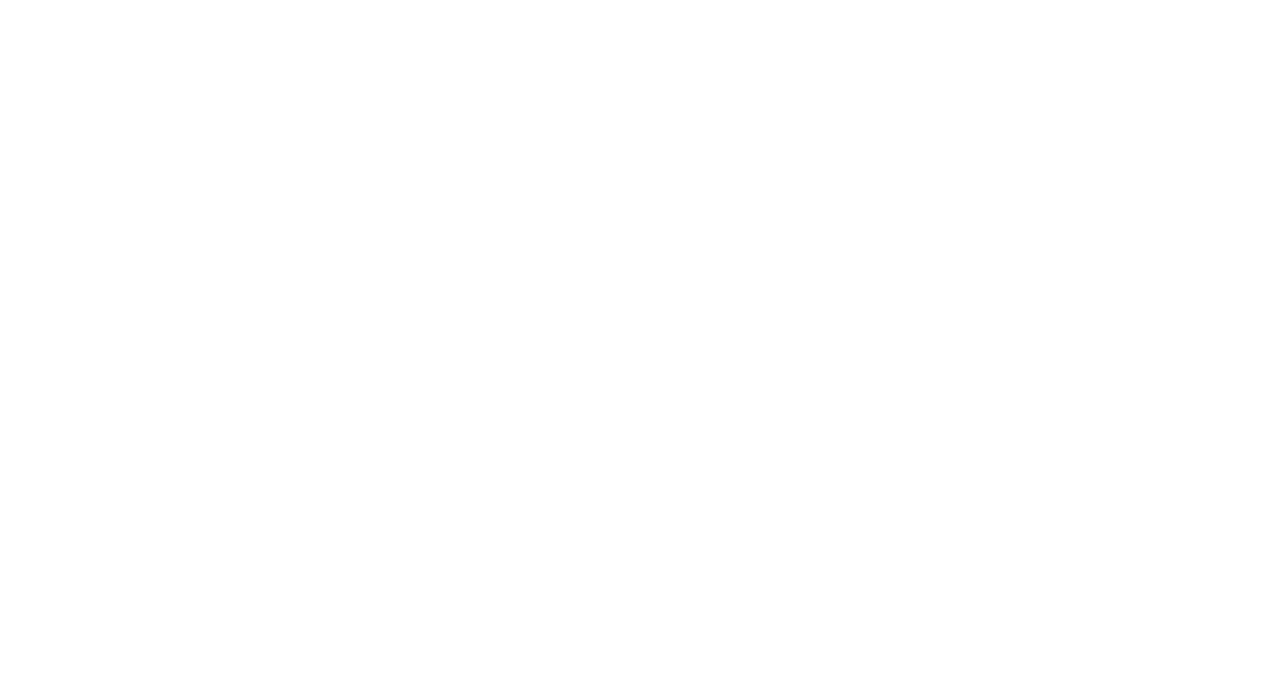
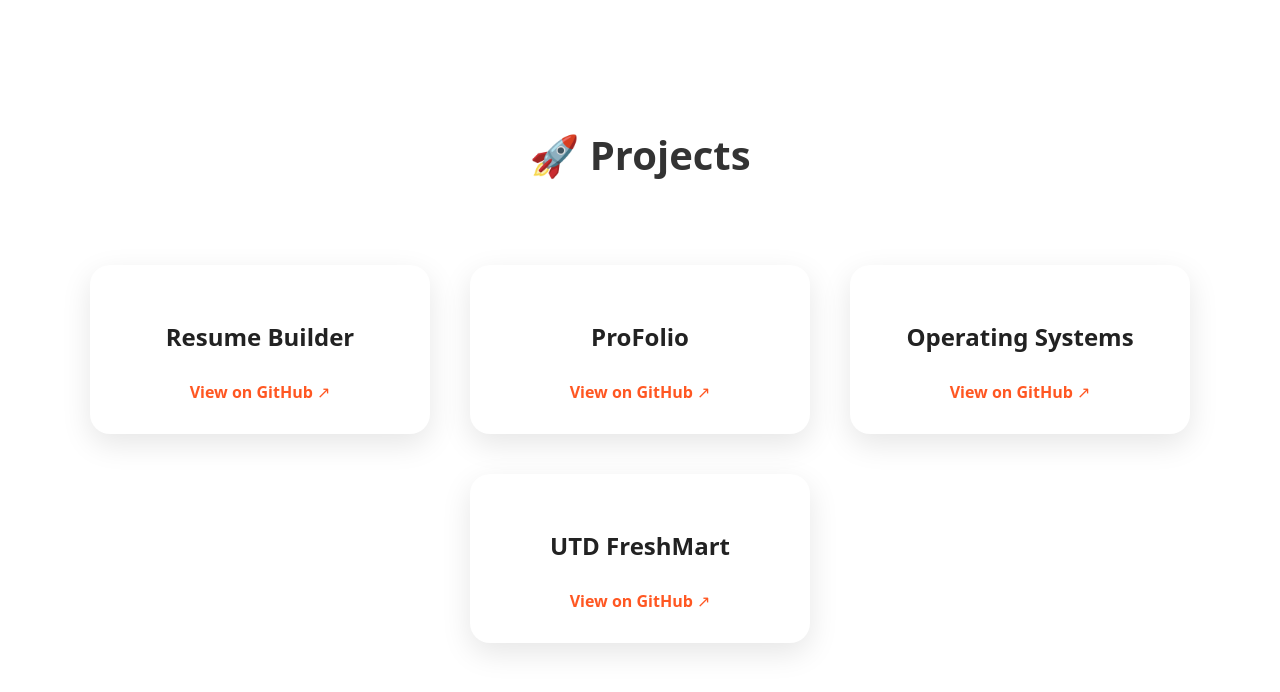
Before and after one commit to Kavyan17/MyPortfolio, a React (Vite) app in the folder my-app/: page /projects in a window 1280 px wide. Before the commit this address had no page. Shown: the top 692 px of the page. Built offline with nearby package versions, Linux system fonts and the light colour scheme.

Commit message:
Added Projects

```diff
--- a/my-app/src/App.jsx
+++ b/my-app/src/App.jsx
@@ -5,6 +5,7 @@ import WorkExp from './components/WorkExperience/WorkExp.jsx';
 import CourseWork from './components/CourseWork/CourseWork.jsx';
 import Technologies from './components/Technologies/Technologies.jsx';
 import Contact from './components/Contact/Contact.jsx';
+import Projects from './components/Projects/Projects.jsx';
 
 function Home() {
   return (
@@ -15,6 +16,7 @@ function Home() {
       <Link to="/coursework" className="nav-link">Go to CourseWork</Link>
       <Link to="/technologies" className="nav-link">Go to Technologies</Link>
       <Link to="/contact" className="nav-link">Go to Contact</Link>
+      <Link to="/projects" className="nav-link">Go to Projects</Link>
     </div>
   );
 }
@@ -29,6 +31,7 @@ function App() {
         <Route path="/coursework" element={<CourseWork />} />
         <Route path="/technologies" element={<Technologies />} />
         <Route path="/contact" element={<Contact />} />
+        <Route path="/projects" element={<Projects />} />
       </Routes>
     </Router>
   );
--- /dev/null
+++ b/my-app/src/components/Projects/Projects.jsx
@@ -0,0 +1,28 @@
+import React from 'react';
+import projectData from '../../data/Projects.json';
+import '../../styles/Projects.css';
+
+const Projects = () => {
+  return (
+    <div className="projects-container">
+      <h2 className="projects-title">🚀 Projects</h2>
+      <div className="projects-grid">
+        {projectData.map(({ id, title, link, desc }) => (
+          <a
+            key={id}
+            href={link}
+            target="_blank"
+            rel="noopener noreferrer"
+            className="project-card"
+          >
+            <h3 className="project-title">{title}</h3>
+            {desc && <p className="project-desc">{desc}</p>}
+            <span className="project-link">View on GitHub ↗</span>
+          </a>
+        ))}
+      </div>
+    </div>
+  );
+};
+
+export default Projects;
--- a/my-app/src/data/Projects.json
+++ b/my-app/src/data/Projects.json
@@ -2,25 +2,25 @@
     {
         "id": 1,
         "title": "Resume Builder",
-        "link": "",
+        "link": "https://github.com/Kavyan17/Resume-Builder",
         "desc": ""
     },
     {
-        "id": 1,
-        "title": "Resume Builder",
-        "link": "",
+        "id": 2,
+        "title": "ProFolio",
+        "link": "https://github.com/Kavyan17/ProFolio",
         "desc": ""
     },
     {
-        "id": 1,
-        "title": "Resume Builder",
-        "link": "",
+        "id": 3,
+        "title": "Operating Systems",
+        "link": "https://github.com/Kavyan17/Operating_Systems",
         "desc": ""
     },
     {
-        "id": 1,
-        "title": "Resume Builder",
-        "link": "",
+        "id": 4,
+        "title": "UTD FreshMart",
+        "link": "https://github.com/Kavyan17/UTD-FreshMart",
         "desc": ""
     }
 ]
--- /dev/null
+++ b/my-app/src/styles/Projects.css
@@ -0,0 +1,52 @@
+.projects-container {
+    padding: 60px 20px;
+    text-align: center;
+    min-height: 100vh;
+  }
+
+  .projects-title {
+    font-size: 2.5rem;
+    color: #333;
+    margin-bottom: 80px;
+  }
+
+  .projects-grid {
+    display: flex;
+    flex-wrap: wrap;
+    gap: 40px;
+    justify-content: center;
+  }
+
+  .project-card {
+    background: white;
+    border-radius: 20px;
+    padding: 30px;
+    width: 280px;
+    box-shadow: 0 10px 30px rgba(0, 0, 0, 0.1);
+    text-decoration: none;
+    color: #222;
+    transition: transform 0.3s ease, box-shadow 0.3s ease;
+  }
+
+  .project-card:hover {
+    transform: translateY(-10px);
+    box-shadow: 0 15px 40px rgba(255, 105, 0, 0.4);
+  }
+
+  .project-title {
+    font-size: 1.5rem;
+    margin-bottom: 15px;
+  }
+
+  .project-desc {
+    font-size: 1rem;
+    color: #666;
+    margin-bottom: 20px;
+  }
+
+  .project-link {
+    display: inline-block;
+    margin-top: 10px;
+    color: #ff5722;
+    font-weight: bold;
+  }
```
Also changed, not shown: my-app/Notes.txt.
